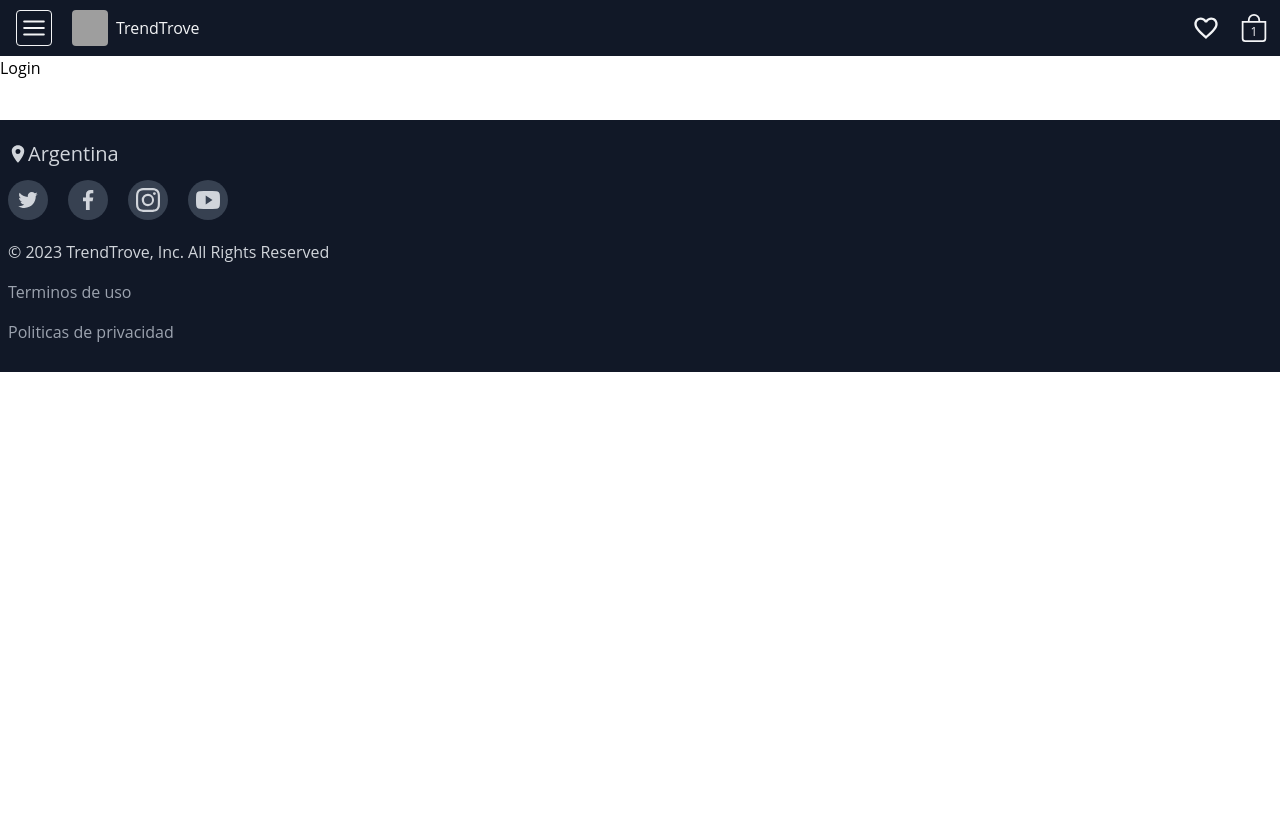
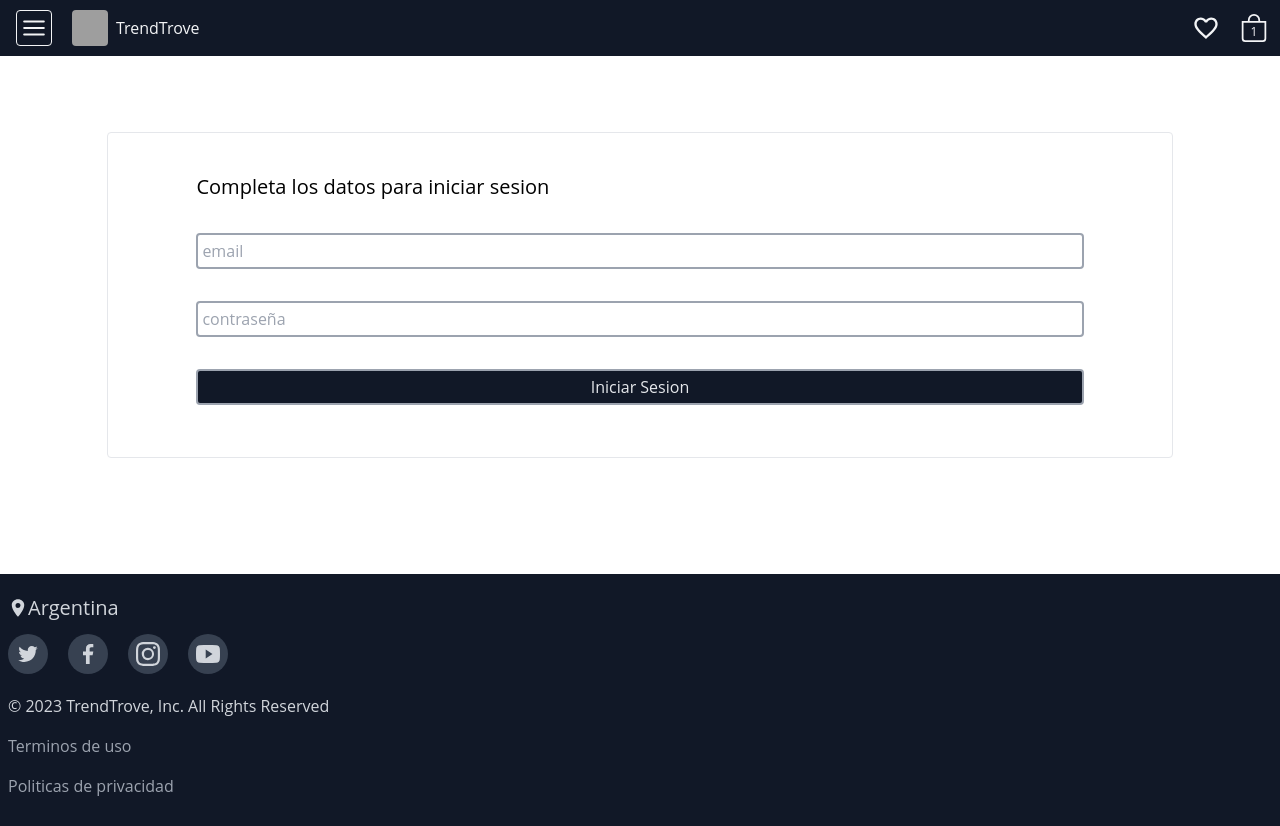
Before and after one commit to MartinPerezDev/TrendTrove-Client, a Next.js app: page /authentication in a window 1280 px wide. Before the commit the page ends 800 px from the top, so only its background shows below. Built offline with nearby package versions, Linux system fonts and the light colour scheme; no server answers; grey boxes are pictures that could not be loaded.

Commit message:
feat: add Login & AuthContet

```diff
--- a/components/Auth/AuthController.jsx
+++ b/components/Auth/AuthController.jsx
@@ -1,25 +1,16 @@
-import { useEffect, useState } from "react";
+import { useContext, useEffect, useState } from "react";
 import { useRouter } from "next/router";
 
 import Login from "./Login";
 import Signup from "./Signup";
 import { ToastContainer } from "react-toastify";
-import axiosApiTrendTrove from "@/utils/axiosConfig";
-import { notify } from "@/utils/notificationToastify";
+import { AuthContext } from "@/context/AuthContext";
 
 const AuthController = () => {
   const router = useRouter();
   const { query } = router;
   const [typeAuth, setTypeAuth] = useState(query.type || "login");
-
-  const registerUser = async (user) => {
-    try {
-      return await axiosApiTrendTrove.post("/api/users/signup", user);
-    } catch (error) {
-      const errorMessage = error.response?.data?.message || "Error de registro";
-      notify(user, "error", errorMessage);
-    }
-  };
+  const { loginUser, registerUser, saveUser } = useContext(AuthContext);
 
   useEffect(() => {
     setTypeAuth(query.type || "login");
@@ -29,7 +20,7 @@ const AuthController = () => {
     <div>
       <ToastContainer />
       {typeAuth === "login" ? (
-        <Login />
+        <Login loginUser={loginUser} saveUser={saveUser} />
       ) : (
         <Signup registerUser={registerUser} />
       )}
--- a/components/Auth/Login.jsx
+++ b/components/Auth/Login.jsx
@@ -1,8 +1,46 @@
+import { useState } from "react";
 
-const Login = () => {
-  return (
-    <div>Login</div>
-  )
-}
+import LoginForm from "./LoginForm";
+import { notify } from "@/utils/notificationToastify";
 
-export default Login
+const Login = ({ loginUser, saveUser }) => {
+  const [isButtonDisabled, setButtonIsButtonDisabled] = useState(false);
+  const [user, setUser] = useState({
+    email: "",
+    password: "",
+  });
+
+  const handleInputChange = (e) => {
+    setUser((prevUser) => ({
+      ...prevUser,
+      [e.target.name]: e.target.value,
+    }));
+  };
+
+  const handleSubmit = async(e) => {
+    try {
+      e.preventDefault();
+      const res = await loginUser(user);
+      if(res !== undefined) {
+        saveUser(res.data.data);
+        notify(user, "success", "Bienvenido");
+        return
+      }
+    } catch (error) {
+      notify(user, "error", error.message);
+    } finally {
+      setButtonIsButtonDisabled(false);
+    }
+  };
+
+  const props = {
+    handleInputChange,
+    handleSubmit,
+    user,
+    isButtonDisabled,
+  };
+
+  return <LoginForm {...props} />;
+};
+
+export default Login;
--- /dev/null
+++ b/components/Auth/LoginForm.jsx
@@ -0,0 +1,52 @@
+import React from "react";
+
+const LoginForm = ({
+  handleInputChange,
+  handleSubmit,
+  user,
+  isButtonDisabled,
+}) => {
+  return (
+    <div className="w-full py-14 flex justify-center">
+      <div className="w-5/6 my-5 py-5 flex flex-col border rounded">
+        <div
+          title="head"
+          className="w-full pt-5 flex items-center justify-center"
+        >
+          <p className="text-xl w-5/6">
+            Completa los datos para iniciar sesion
+          </p>
+        </div>
+        <form
+          onSubmit={handleSubmit}
+          className="w-full py-4 flex flex-col items-center"
+        >
+          <input
+            type="email"
+            onChange={handleInputChange}
+            name="email"
+            placeholder="email"
+            value={user.email}
+            className="w-5/6 border-2 p-1 my-4 rounded border-gray-400"
+          />
+          <input
+            type="password"
+            onChange={handleInputChange}
+            name="password"
+            placeholder="contraseña"
+            value={user.password}
+            className="w-5/6 border-2 p-1 my-4 rounded border-gray-400"
+          />
+          <input
+            type="submit"
+            value="Iniciar Sesion"
+            className="w-5/6 border-2 p-1 my-4 rounded text-gray-200 border-gray-400 bg-gray-900"
+            disabled={isButtonDisabled}
+          />
+        </form>
+      </div>
+    </div>
+  );
+};
+
+export default LoginForm;
--- /dev/null
+++ b/context/AuthContext.jsx
@@ -0,0 +1,63 @@
+import { createContext, useEffect, useState } from "react";
+
+import axiosApiTrendTrove from "@/utils/axiosConfig";
+import { notify } from "@/utils/notificationToastify";
+import Cookies from "js-cookie";
+
+export const AuthContext = createContext();
+
+export const AuthProvider = ({ children }) => {
+  const [user, setUser] = useState({});
+
+  useEffect(() => {}, []);
+
+  const registerUser = async (newUser) => {
+    try {
+      return await axiosApiTrendTrove.post("/api/users/signup", newUser);
+    } catch (error) {
+      notify(newUser, "error", `Usuario con email ${newUser.email} ya existe`);
+    }
+  };
+
+  const loginUser = async (newUser) => {
+    try {
+      return await axiosApiTrendTrove.post("/api/users/login", newUser);
+    } catch (error) {
+      const messageError =
+        error.response.status === 401 ? "Contraseña incorrecta" : error.message;
+      notify(newUser, "error", messageError);
+    }
+  };
+
+  const saveToken = (token) => {
+    try {
+      Cookies.set("token", token);
+    } catch (error) {
+      notify(user, "error", "Error al guardar su token");
+    }
+  };
+
+  const getToken = () => {
+    try {
+      return Cookies.get("token");
+    } catch (error) {
+      notify(user, "error", "Error al obtener su token");
+    }
+  };
+
+  const saveUser = async (newUser) => {
+    try {
+      saveToken(newUser.token);
+    } catch (error) {
+      const messageError =
+        error.response.status === 401 ? "Contraseña incorrecta" : error.message;
+      notify(user, "error", messageError);
+    }
+  };
+
+  return (
+    <AuthContext.Provider value={{ user, registerUser, loginUser, saveUser }}>
+      {children}
+    </AuthContext.Provider>
+  );
+};
--- a/package.json
+++ b/package.json
@@ -14,6 +14,7 @@
     "eslint": "8.42.0",
     "eslint-config-next": "13.4.4",
     "google-translate-api": "^2.3.0",
+    "js-cookie": "^3.0.5",
     "next": "13.4.4",
     "postcss": "8.4.24",
     "react": "18.2.0",
--- a/pages/_app.js
+++ b/pages/_app.js
@@ -1,11 +1,15 @@
 import { ProductsProvider } from '@/context/ProductsContext'
+import { AuthProvider } from '@/context/AuthContext'
+
+import "react-toastify/dist/ReactToastify.css";
 import '@/styles/globals.css'
-import "react-toastify/dist/ReactToastify.css";
 
 export default function App({ Component, pageProps }) {
-  return(
-    <ProductsProvider>
-      <Component {...pageProps} />
-    </ProductsProvider>
+  return (
+    <AuthProvider>
+      <ProductsProvider>
+        <Component {...pageProps} />
+      </ProductsProvider>
+    </AuthProvider>
   )
 }
```
Also changed, not shown: 1 other file (tests, documents, lock files or other folders).
